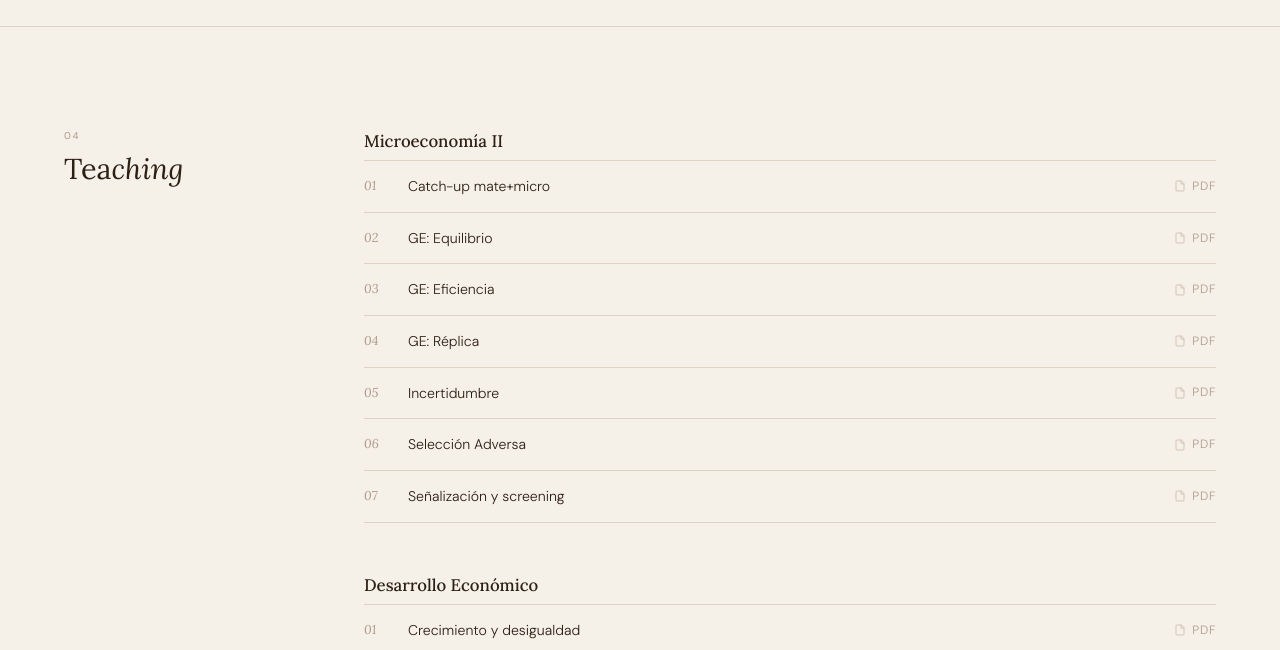
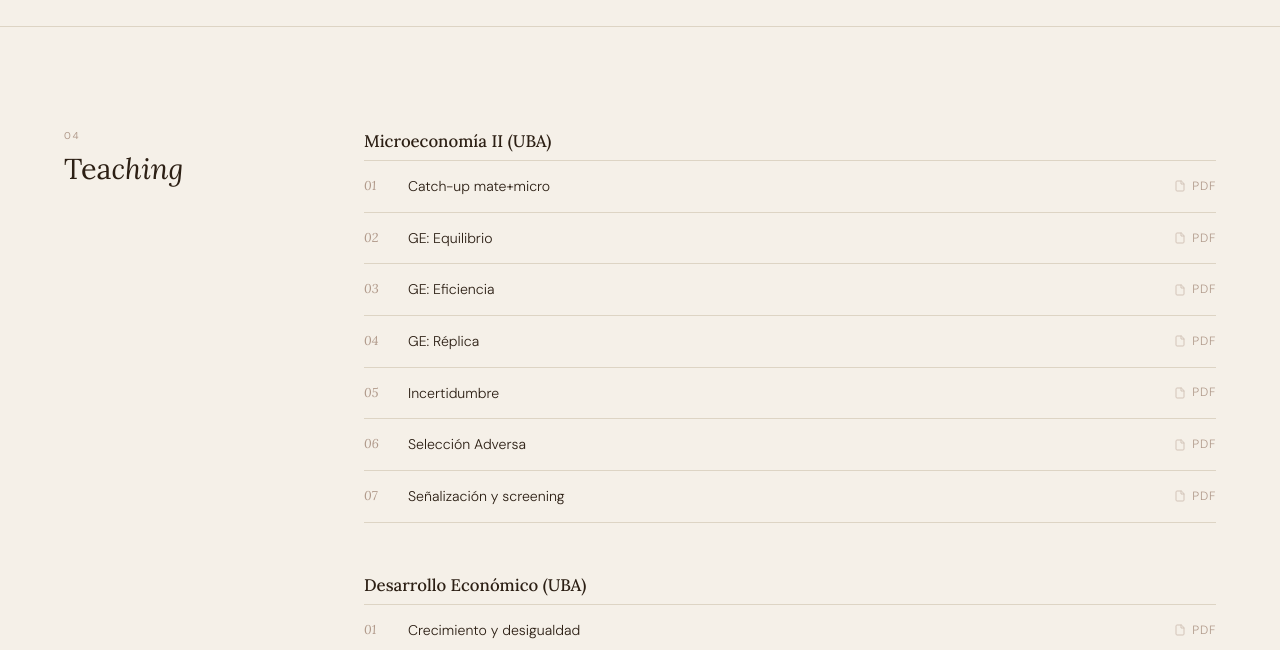
Before and after one commit to sanarovaz/sanarovaz.github.io, a plain HTML site: page index.html in a window 1280 px wide. Shown: the part 2520-3170 px from the top of the page. Drawn offline with Linux system fonts and the light colour scheme.

Commit message:
v0.3.3.1

```diff
--- a/index.html
+++ b/index.html
@@ -602,7 +602,7 @@
       <div>
 
         <div class="course-block">
-          <div class="course-title">Microeconomía II</div>
+          <div class="course-title">Microeconomía II (UBA)</div>
           <div class="slides-list">
             <a href="slides/micro2-CTPI.pdf" class="slide-item" target="_blank" rel="noopener">
               <span class="slide-num">01</span>
@@ -643,7 +643,7 @@
         </div>
 
         <div class="course-block">
-          <div class="course-title">Desarrollo Económico</div>
+          <div class="course-title">Desarrollo Económico (UBA)</div>
           <div class="slides-list">
             <a href="slides/de-desigualdad.pdf" class="slide-item" target="_blank" rel="noopener">
               <span class="slide-num">01</span>
```
